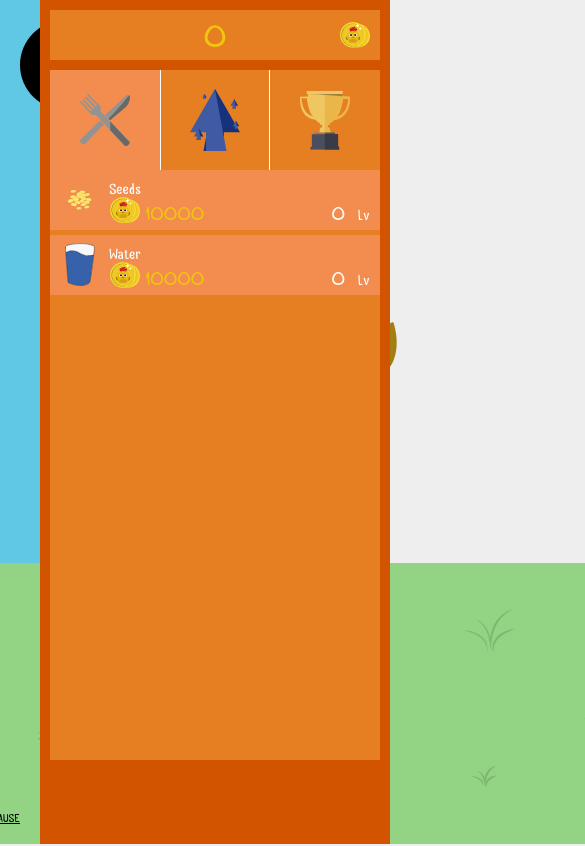
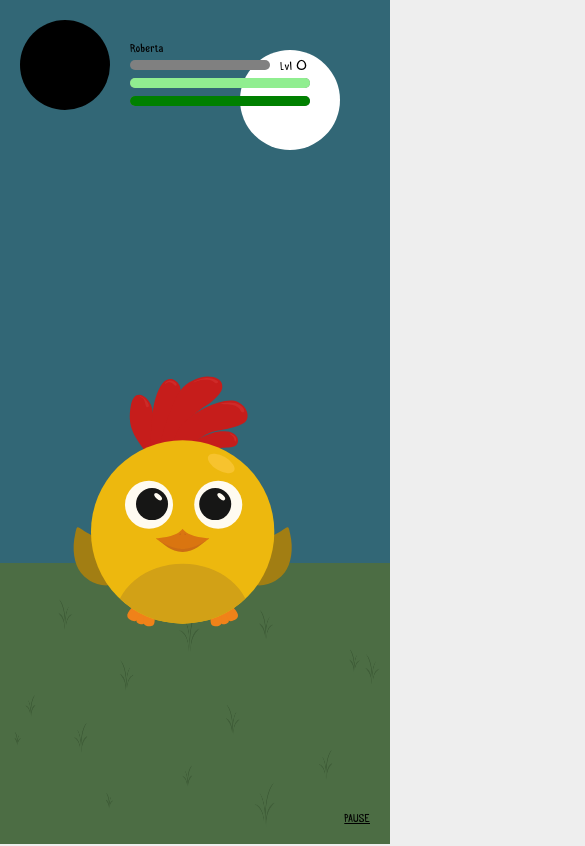
Before and after one commit to BereniceDavid/a_chicken_life, a website: page index.html in a window 390 px wide. Both pictures are taken after a click on the element "PAUSE". Shown: the top 846 px of the page, 585 px wide, since content can reach past the window. Drawn offline with Linux system fonts and the light colour scheme; files whose address does not match are found by name.

Commit message:
responsive

```diff
--- a/index.html
+++ b/index.html
@@ -13,6 +13,8 @@
 <body>
 
 <div class="game_content">
+	<div class="black_screen_bot"></div>
+	<div class="black_screen_top"></div>
 	<div class="stats">
 		<div class="stats_content">
 			<div class="chicken_picture"></div>
--- a/src/css/style.css
+++ b/src/css/style.css
@@ -445,11 +445,40 @@ body {
 }
 /** landscape **/
 
+.black_screen_top
+{
+	position: absolute;
+	top: 0;
+	left: 0;
+	background-color: black;
+	opacity: 0;
+	width: calc(100vw - 350px);
+	height: calc(100vh * 2/3);
+	z-index: 0;
+	transition: opacity 3.5s ease;
+}
+
+.black_screen_bot
+{
+	position: absolute;
+	bottom: 0;
+	left: 0;
+	background-color: black;
+	opacity: 0;
+	width: calc(100vw - 350px);
+	height: calc(100vh * 1/3);
+	z-index: 20;
+	transition: opacity 3.5s ease;
+}
+
 .landscape_sky
 {
+	position: absolute;
+	top: 0;
 	background-color: #60C8E4;
 	width: calc(100vw - 350px);
 	height: 100vh;
+	z-index: -10;
 }
 
 .landscape_grass img
@@ -458,6 +487,7 @@ body {
 	bottom: 0;
 	width: calc(100vw - 350px);
 	height: calc(100vh * 1/3);
+	z-index: 10;
 }
 /**** chicken svg animation ****/
 
@@ -486,11 +516,20 @@ body {
 .st22{fill:none;stroke:#161615;stroke-miterlimit:10;}
 .st23{clip-path:url(#SVGID_12_);}
 
+.chicken_zone
+{
+	position: relative;
+	width: calc(100vw - 350px);
+	height: 100vh;
+}
+
 .chicken_character {
-	top: 150px;
-	left: 150px;
+	top: 60%;
+	left: 50%;
 	position: absolute;
 	cursor: pointer;
+	z-index: 100;
+	transform: translateX(-50%) translateY(-50%);
 }
 
 .chicken_character svg
@@ -720,7 +759,54 @@ body {
 
 @media only screen and (max-width: 39.9375em) {
 
+	.upgrades
+	{
+		display: none;
+		width: 100vw;
+		top: 0;
+		right: -100vw;
+	}
 
+	body
+	{
+		overflow: hidden;
+	}
+
+	.chicken_zone
+	{
+		width: 100vw;
+	}
+
+	.landscape_grass img
+	{
+		width: 100vw;
+	}
+
+	.landscape_sky
+	{
+		width: 100vw;
+	}
+
+	.black_screen_top
+	{
+		width: 100vw;
+	}
+
+	.black_screen_bot
+	{
+		width: 100vw;
+	}
+
+	.canvas_zone
+	{
+		width: 100vw;
+	}
+
+	.pause_btn
+	{
+		bottom: 20px;
+		right: 20px;
+	}
 }
 
 /* Medium and up */
@@ -738,12 +824,12 @@ body {
 @media only screen and (max-width: 64em)
 {
 	.landscape_grass img
-{
-	position: absolute;
-	bottom: 0;
-	width: auto;
-	height: calc(100vh * 1/3);
-}
+	{
+		position: absolute;
+		bottom: 0;
+		width: 100vw;
+		height: calc(100vh * 1/3);
+	}
 }
 
 /* Large and up */
--- a/src/js/script.js
+++ b/src/js/script.js
@@ -63,9 +63,13 @@ state_time.addEventListener('click', function(event){
 
 	if (day_state == 'night'){
 		day_state = 'day';
+		document.querySelector('.black_screen_bot').style.opacity = "0";
+		document.querySelector('.black_screen_top').style.opacity = "0";
 	}
 	else {
 		day_state = 'night';
+		document.querySelector('.black_screen_bot').style.opacity = "0.5";
+		document.querySelector('.black_screen_top').style.opacity = "0.5";
 	}
 
 });
@@ -74,13 +78,19 @@ var canvas = document.querySelector("canvas");
 	context = canvas.getContext("2d");
 
 function resize() {
-    canvas.width = window.innerWidth -350;
-    canvas.height = window.innerHeight;
+
+	if (window.matchMedia("(max-width: 39.9375em)").matches) {
+ 		canvas.width = window.innerWidth;
+    	canvas.height = window.innerHeight;
+	} else {
+	    canvas.width = window.innerWidth -350;
+    	canvas.height = window.innerHeight;
+	}
 }
 window.addEventListener('resize', resize);
 resize();
 
-var j = 0;
+var i = 0;
 
 var sun = function(color, r) {
     context.fillStyle = color;
@@ -123,34 +133,34 @@ function loop() {
     // rotate + move along x
     if (day_state == 'night'){
 
-	    if (j <=360) {
+	    if (i <=360) {
 	    	context.clearRect(0,0,canvas.width, canvas.height);
 	    	context.save();
 		    context.translate(canvas.width/2, canvas.height/2);
-	    	context.rotate(j * Math.PI / 180);
+	    	context.rotate(i * Math.PI / 180);
 	    	context.translate(canvas.width/2 - 100, 0 - canvas.height/2 + 100);
-	    	if (j <= 100){
+	    	if (i <= 100){
 	    		sun('yellow', 50);
 	    	}
 	    	else{
-	    		sun('black', 50);
+	    		sun('white', 50);
 	    	}
 
 	    	context.restore();
 
-	    	j+=3;
+	    	i+=3;
 	    }
     }
     else {
 
-	    if (j >= 0) {
+	    if (i >= 0) {
 	    	context.clearRect(0,0,canvas.width, canvas.height);
 	    	context.save();
 		    context.translate(canvas.width/2, canvas.height/2);
-	    	context.rotate(-j * Math.PI / 180);
+	    	context.rotate(-i * Math.PI / 180);
 	    	context.translate(canvas.width/2 - 100, 0 - canvas.height/2 + 100);
-	    	if (j >= 280){
-	    		sun('black', 50);
+	    	if (i >= 280){
+	    		sun('white', 50);
 	    	}
 	    	else{
 	    		sun('yellow', 50);
@@ -158,7 +168,7 @@ function loop() {
 
 	    	context.restore();
 
-	    	j-=3;
+	    	i-=3;
 	    }
     }
 
```
